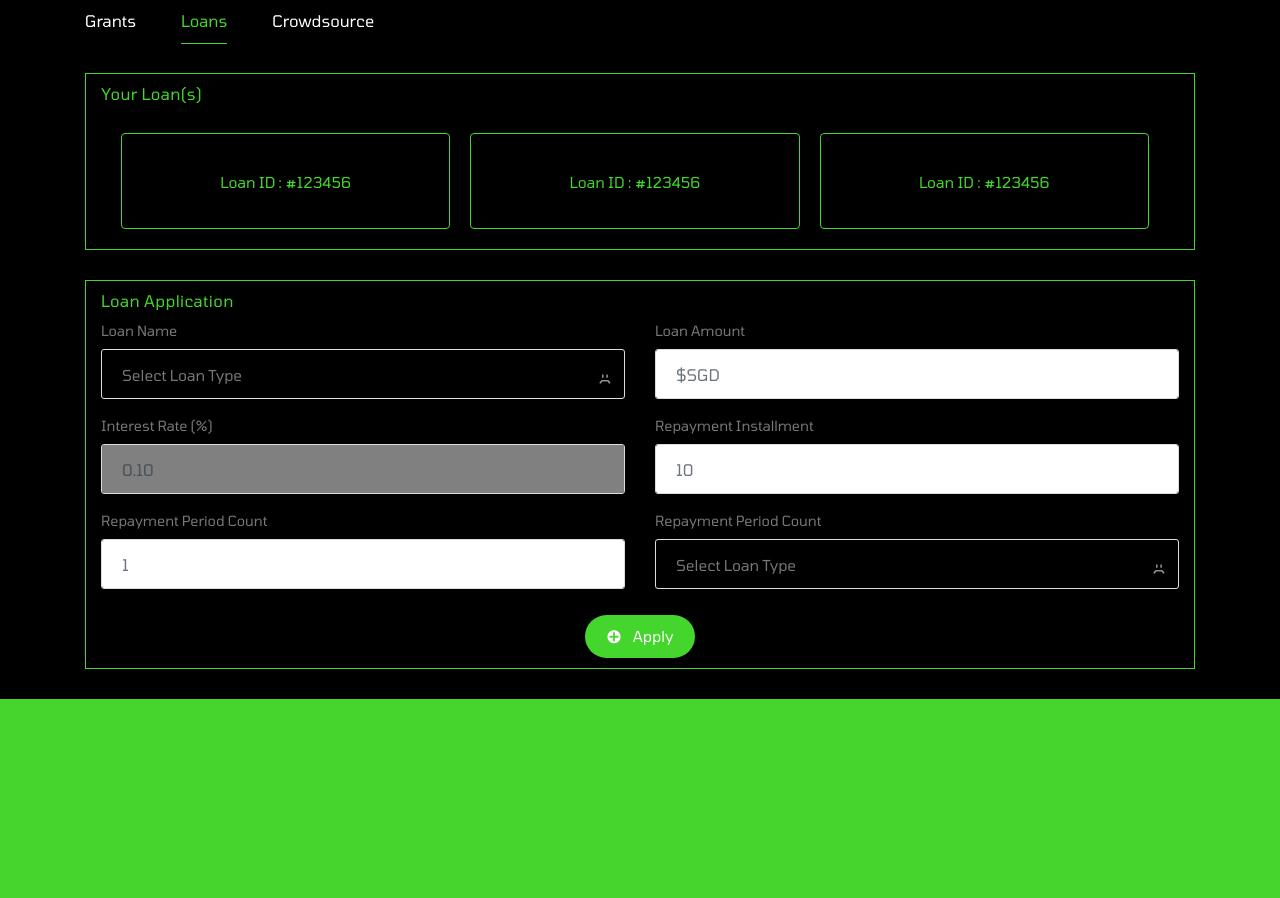
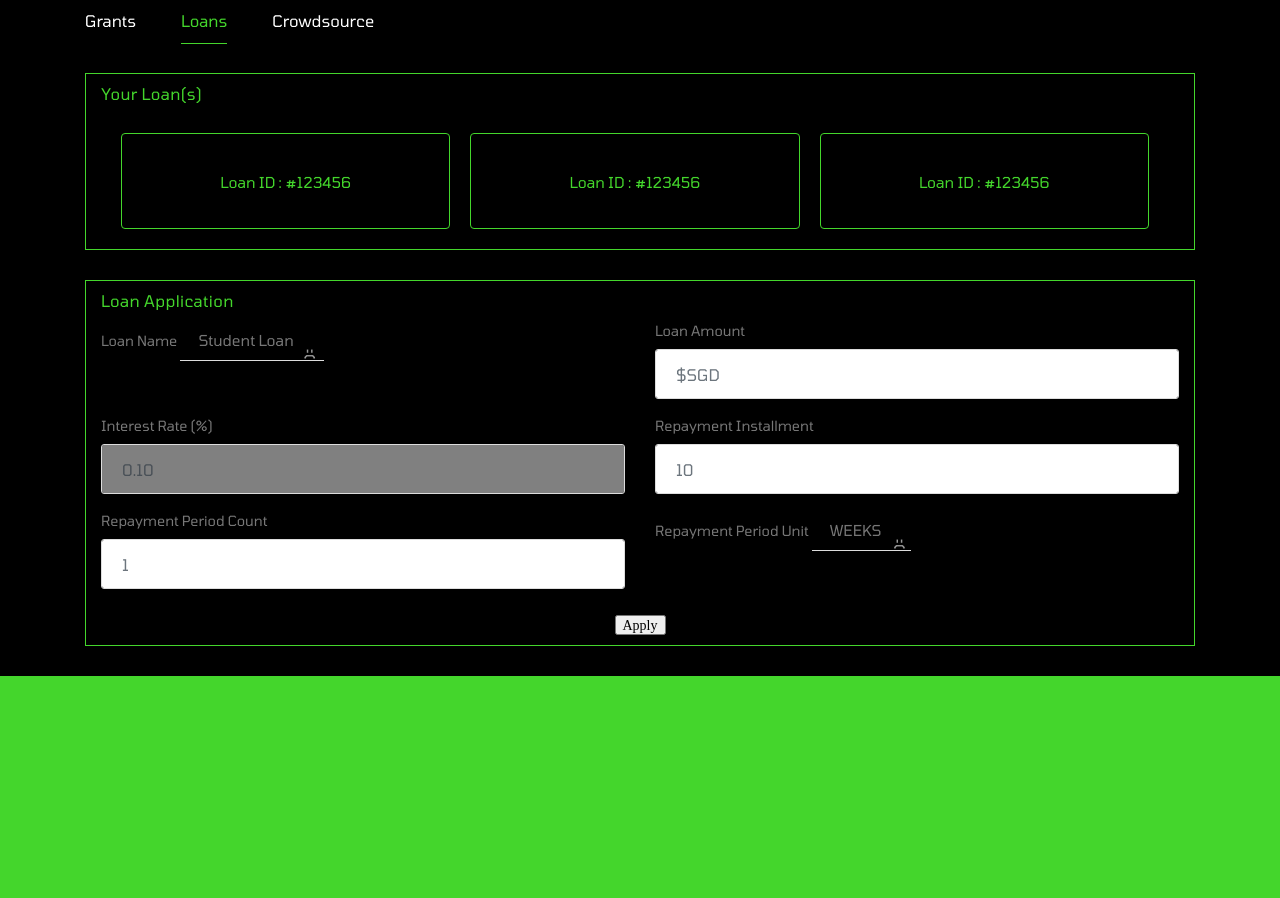
Before and after one commit to twickatwk/finalbankrepo, a Flask app: page /grants in a window 1280 px wide, after a click on "Loans". Shown: the part 567-1465 px from the top of the page. Run offline with Flask 2, Linux system fonts and the light colour scheme; the visitor is signed in with stand-in values (Sample User, id 1); data comes from the database, SQL or seed files in the repository; some libraries are stand-ins or nearby versions; some web fonts are replaced.

Commit message:
Update loan section

```diff
--- a/templates/grants.html
+++ b/templates/grants.html
@@ -239,7 +239,7 @@
 
                                         <div class="col-md-12 mar-tb-30" style="border: #44d62c 1px solid;"id="loanApplicationForm">
 
-                                            <form id="loan-application-form col-md-6 " action="/..." method="post">
+                                            <form id="loan-application-form col-md-6 " action="/loans_processing" method="post">
 
                                                 <h6>Loan Application</h6>
 
@@ -247,28 +247,32 @@
                                                     <div class="col-md-6">
                                                         <div class="form-group">
                                                             <label>Loan Name</label>
-                                                            <div class="nice-select filter-input" tabindex="0"><span class="current">Select Loan Type</span>
-                                                                <ul class="list" id ="loanName">
-                                                                    <li class="option selected focus">Student Loan</li>
-                                                                    <li class="option">SME Loan</li>
-                                                                    <li class="option">Startup Loan</li>
-
+                                                            <!--div class="nice-select filter-input" tabindex="0"><span class="current">Select Loan Type</span>
+                                                                <ul class="list" id ="loanName" name="loanName">
+                                                                    <li class="option selected focus" value="Student Loan">Student Loan</li>
+                                                                    <li class="option" value = "SME Loan">SME Loan</li>
+                                                                    <li class="option" value = "Startup Loan">Startup Loan</li>
                                                                 </ul>
-                                                            </div>
+                                                            </div-->
+                                                            <select id="loanName" name="loanName">
+                                                                <option value="Student Loan">Student Loan</option>
+                                                                <option value="SME Loan">SME Loan</option>
+                                                                <option value="Startup Loan">Startup Loan</option>
+                                                            </select>
                                                         </div>
                                                     </div>
 
                                                     <div class="col-md-6">
                                                         <div class="form-group">
                                                             <label>Loan Amount</label>
-                                                            <input type="text" class="form-control filter-input" placeholder="$SGD" id="loanAmount">
+                                                            <input type="text" class="form-control filter-input" placeholder="$SGD" id="loanAmount" name="loanAmount">
                                                         </div>
                                                     </div>
 
                                                     <div class="col-md-6">
                                                         <div class="form-group">
                                                             <label>Interest Rate (%)</label>
-                                                            <input type="text" class="form-control filter-input" value=0.10 disabled="disabled" placeholder="0.10" id="interestRate" style="background-color: grey;">
+                                                            <input type="text" class="form-control filter-input" value=0.10 disabled="disabled" placeholder="2.00" id="interestRate" name="interestRate" style="background-color: grey;">
 
                                                         </div>
                                                     </div>
@@ -290,14 +294,14 @@
                                                     <div class="col-md-6">
                                                         <div class="form-group">
                                                             <label>Repayment Installment</label>
-                                                            <input type="text" class="form-control filter-input" placeholder="10" id="repaymentInstallments">
+                                                            <input type="text" class="form-control filter-input" placeholder="10" id="repaymentInstallments" name="repaymentInstallments">
                                                         </div>
                                                     </div>
 
                                                     <div class="col-md-6">
                                                         <div class="form-group">
                                                             <label>Repayment Period Count</label>
-                                                            <input type="text" class="form-control filter-input" placeholder="1" id="repaymentPeriodCount">
+                                                            <input type="text" class="form-control filter-input" placeholder="1" id="repaymentPeriodCount" name="repaymentPeriodCount">
                                                         </div>
                                                     </div>
 
@@ -310,21 +314,24 @@
 
                                                     <div class="col-md-6">
                                                         <div class="form-group">
-                                                            <label>Repayment Period Count</label>
-                                                            <div class="nice-select filter-input" tabindex="0"><span class="current">Select Loan Type</span>
-                                                                <ul class="list" id ="loanName">
-                                                                    <li class="option selected focus">WEEKS</li>
-                                                                    <li class="option">MONTHS</li>
-                                                                    <li class="option">YEARS</li>
+                                                            <label>Repayment Period Unit</label>
+                                                            <!--div class="nice-select filter-input" tabindex="0"><span class="current">Select Loan Type</span>
+                                                                <ul class="list" id ="repayment_period_unit">
+                                                                    <li class="option selected focus" value = "WEEKS">WEEKS</li>
+                                                                    <li class="option" value = "MONTHS">MONTHS</li>
+                                                                    <li class="option" value = "YEARS">YEARS</li>
 
                                                                 </ul>
-                                                            </div></div>
+                                                            </div-->
+                                                            <select id="repayment_period_unit" name="repayment_period_unit">
+                                                                <option value="WEEKS">WEEKS</option>
+                                                                <option value="MONTHS">MONTHS</option>
+                                                                <option value="YEARS">YEARS</option>
+                                                            </select>
+                                                        </div>
                                                     </div>
                                                     <div class=" col-md-12 text-center" style="background-color: black;">
-                                                        <a href="#" class="btn v3"
-                                                            style="margin: 10px 0px 10px 0px;"><i
-                                                                class="icofont-plus-circle"></i>
-                                                            Apply</a>
+                                                        <input type="submit" value="Apply" class="icofont-plus-circle" style="margin: 10px 0px 10px 0px;">
                                                     </div>
 
                                                     <!-- <div class="col-md-12">
--- a/views.py
+++ b/views.py
@@ -196,13 +196,15 @@ def loanprocessing_page():
         periodicPayment = 0
         repaymentPeriodUnit = result["repayment_period_unit"]
         value = current_user.first_name + current_user.last_name + str(random.randint(1,88888))
-        customFieldID = str(random.randint(1,99999))
+        customFieldID = "IDENTIFIER_TRANSACTION_CHANNEL_I"
         disbursementDetails = {"customInformation":[{"value":value, "customFieldID":customFieldID}]}
         loanAccountJson = {"accountHolderType":accountHolderType, "accountHolderKey":accountHolderKey, "productTypeKey":productTypeKey, "assignedBranchKey":assignedBranchKey, "loanName":loanName, "loanAmount":loanAmount, "interestRate":interestRate, "arrearsTolerancePeriod":arrearsTolerancePeriod, "gracePeriod":gracePeriod, "repaymentInstallments":repaymentInstallments, "repaymentPeriodCount":repaymentPeriodCount,"periodicPayment":periodicPayment, "repaymentPeriodUnit":repaymentPeriodUnit, "disbursementDetails":disbursementDetails}
         createLoanAccountJson = json.dumps({"loanAccount":loanAccountJson})
+        print(createLoanAccountJson)
         headers = {'content-type': 'application/json'}
         response = requests.post("https://razerhackathon.sandbox.mambu.com/api/loans", data=createLoanAccountJson, headers=headers, auth=('Team66', 'passEE8295411'))
         response_data = response.json()
+        print(response_data)
         loansaccount_encoded_id = response_data["loanAccount"]["encodedKey"]
 
         new_Loans = LoanAccount(loanacc_key=loansaccount_encoded_id,
```
